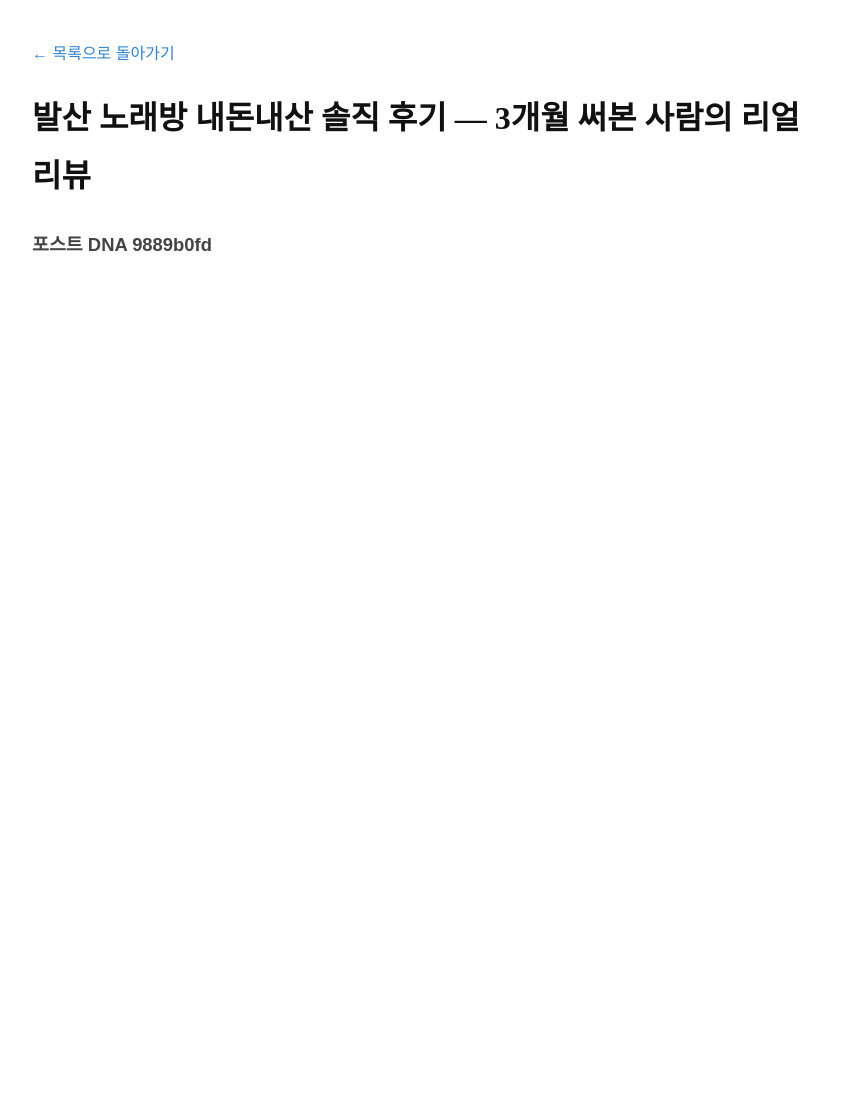
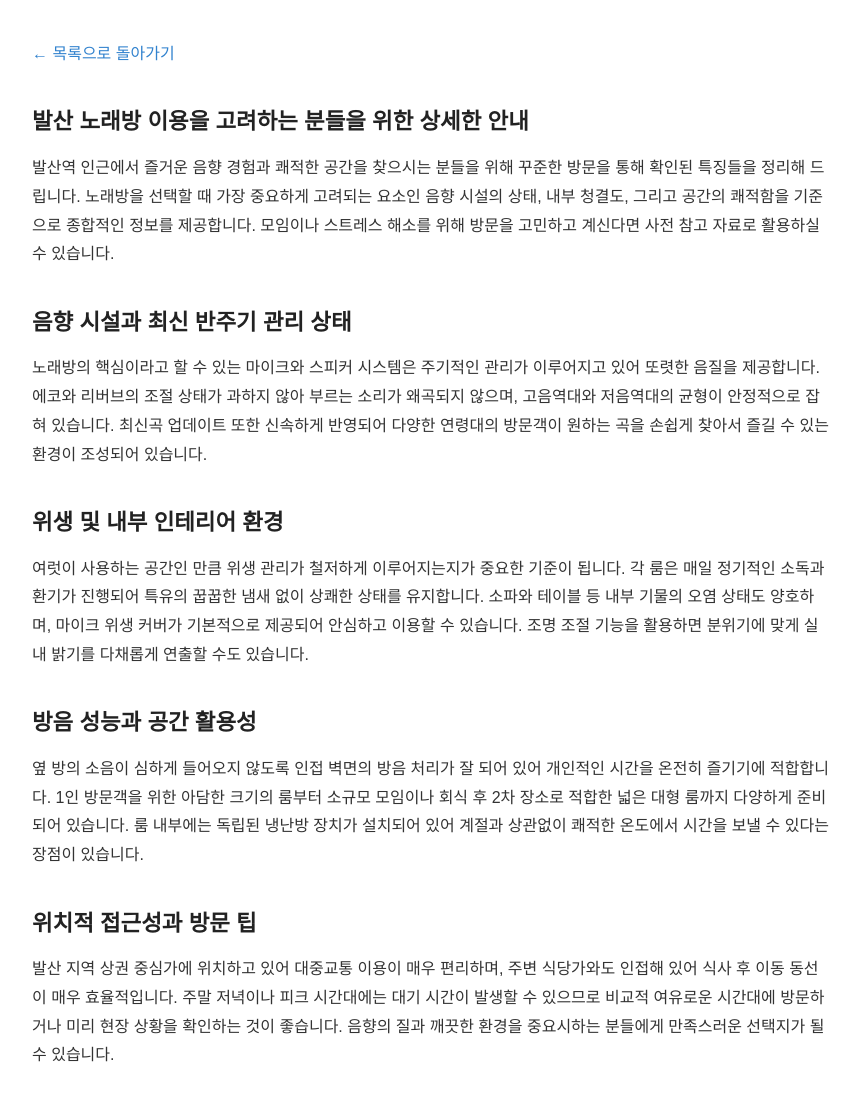
Before and after one commit to cosmos0111-cmyk/bp-t3b07-bs-kb-real-1, a plain HTML site: page posts/review-001-1kkgsf.html in a window 1280 px wide. Shown: the whole page, without its empty margins (208-1068 px from the left). Before the commit the page ends 800 px from the top, so only its background shows below. Drawn offline with Linux system fonts and the light colour scheme.

Commit message:
fix: 프롬프트 유출·한자 조각·반복 파손 제거 (2 files)

```diff
--- a/posts/review-001-1kkgsf.html
+++ b/posts/review-001-1kkgsf.html
@@ -20,10 +20,20 @@
     <a href="../index.html">← 목록으로 돌아가기</a>
   </header>
   <main>
-    <h1>발산 노래방 내돈내산 솔직 후기 — 3개월 써본 사람의 리얼 리뷰</h1>
-    <article>
-      <h3>포스트 DNA 9889b0fd</h3>
+<h2>발산 노래방 이용을 고려하는 분들을 위한 상세한 안내</h2>
+<p>발산역 인근에서 즐거운 음향 경험과 쾌적한 공간을 찾으시는 분들을 위해 꾸준한 방문을 통해 확인된 특징들을 정리해 드립니다. 노래방을 선택할 때 가장 중요하게 고려되는 요소인 음향 시설의 상태, 내부 청결도, 그리고 공간의 쾌적함을 기준으로 종합적인 정보를 제공합니다. 모임이나 스트레스 해소를 위해 방문을 고민하고 계신다면 사전 참고 자료로 활용하실 수 있습니다.</p>
 
+<h2>음향 시설과 최신 반주기 관리 상태</h2>
+<p>노래방의 핵심이라고 할 수 있는 마이크와 스피커 시스템은 주기적인 관리가 이루어지고 있어 또렷한 음질을 제공합니다. 에코와 리버브의 조절 상태가 과하지 않아 부르는 소리가 왜곡되지 않으며, 고음역대와 저음역대의 균형이 안정적으로 잡혀 있습니다. 최신곡 업데이트 또한 신속하게 반영되어 다양한 연령대의 방문객이 원하는 곡을 손쉽게 찾아서 즐길 수 있는 환경이 조성되어 있습니다.</p>
+
+<h2>위생 및 내부 인테리어 환경</h2>
+<p>여럿이 사용하는 공간인 만큼 위생 관리가 철저하게 이루어지는지가 중요한 기준이 됩니다. 각 룸은 매일 정기적인 소독과 환기가 진행되어 특유의 꿉꿉한 냄새 없이 상쾌한 상태를 유지합니다. 소파와 테이블 등 내부 기물의 오염 상태도 양호하며, 마이크 위생 커버가 기본적으로 제공되어 안심하고 이용할 수 있습니다. 조명 조절 기능을 활용하면 분위기에 맞게 실내 밝기를 다채롭게 연출할 수도 있습니다.</p>
+
+<h2>방음 성능과 공간 활용성</h2>
+<p>옆 방의 소음이 심하게 들어오지 않도록 인접 벽면의 방음 처리가 잘 되어 있어 개인적인 시간을 온전히 즐기기에 적합합니다. 1인 방문객을 위한 아담한 크기의 룸부터 소규모 모임이나 회식 후 2차 장소로 적합한 넓은 대형 룸까지 다양하게 준비되어 있습니다. 룸 내부에는 독립된 냉난방 장치가 설치되어 있어 계절과 상관없이 쾌적한 온도에서 시간을 보낼 수 있다는 장점이 있습니다.</p>
+
+<h2>위치적 접근성과 방문 팁</h2>
+<p>발산 지역 상권 중심가에 위치하고 있어 대중교통 이용이 매우 편리하며, 주변 식당가와도 인접해 있어 식사 후 이동 동선이 매우 효율적입니다. 주말 저녁이나 피크 시간대에는 대기 시간이 발생할 수 있으므로 비교적 여유로운 시간대에 방문하거나 미리 현장 상황을 확인하는 것이 좋습니다. 음향의 질과 깨끗한 환경을 중요시하는 분들에게 만족스러운 선택지가 될 수 있습니다.</p>
 </main>
 </body>
 </html>
```
Also changed, not shown: posts/myth-002-1ymjem1.html (+13 -0 lines).
